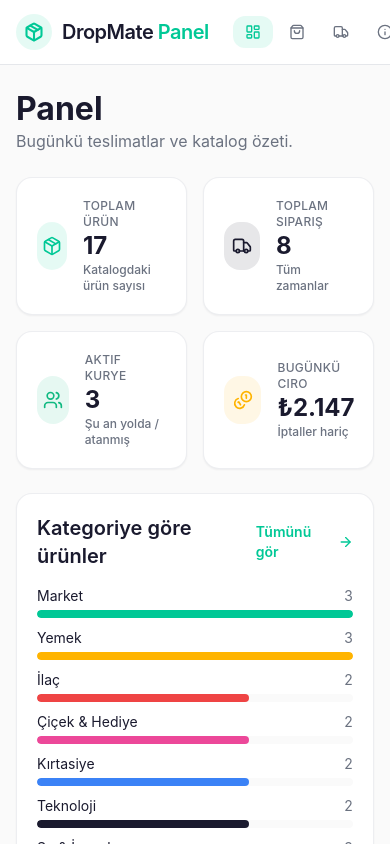
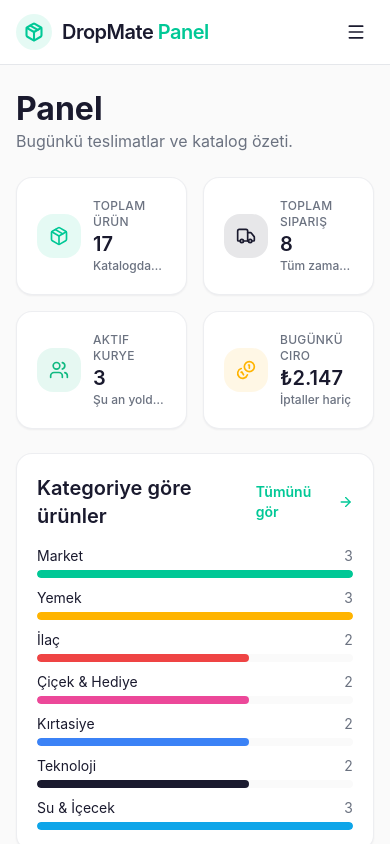
Before and after one commit to efesrnn/DropMate_Panel, a React (Vite) app: page / in a window 390 px wide. Shown: the top 844 px of the page. Built offline with nearby package versions, Linux system fonts and the light colour scheme.

Commit message:
responsive Navbar & UI polish

```diff
--- a/src/components/Layout.jsx
+++ b/src/components/Layout.jsx
@@ -1,16 +1,20 @@
 import React from 'react'
-import { Outlet } from 'react-router-dom'
+import { Outlet, useLocation } from 'react-router-dom'
 import Navbar from './Navbar.jsx'
 
 export default function Layout() {
+  const { pathname } = useLocation()
   return (
-    <div className="min-h-screen bg-bg text-secondary">
+    <div className="min-h-screen bg-bg text-secondary flex flex-col">
       <Navbar />
-      <main className="max-w-6xl mx-auto px-4 md:px-6 py-6 md:py-10">
+      <main
+        key={pathname}
+        className="flex-1 max-w-6xl w-full mx-auto px-4 md:px-6 py-6 md:py-10 animate-fade-in"
+      >
         <Outlet />
       </main>
-      <footer className="max-w-6xl mx-auto px-4 md:px-6 py-8 text-caption text-ink-muted">
-        DropMate Panel — Sipariş ver. Komşun getirsin. ·{' '}
+      <footer className="max-w-6xl w-full mx-auto px-4 md:px-6 py-8 text-caption text-ink-muted flex flex-wrap items-center justify-between gap-2">
+        <span>DropMate Panel · Sipariş ver. Komşun getirsin.</span>
         <span className="text-secondary">© {new Date().getFullYear()} Efe Serin</span>
       </footer>
     </div>
--- a/src/components/Navbar.jsx
+++ b/src/components/Navbar.jsx
@@ -1,19 +1,21 @@
-import React from 'react'
+import React, { useState } from 'react'
 import { NavLink, Link } from 'react-router-dom'
-import { Package, LayoutDashboard, ShoppingBag, Truck, Info } from 'lucide-react'
+import { Package, LayoutDashboard, ShoppingBag, Truck, Info, Menu, X } from 'lucide-react'
 
 const links = [
-  { to: '/',         label: 'Panel',   icon: LayoutDashboard, end: true },
-  { to: '/products', label: 'Ürünler', icon: ShoppingBag },
+  { to: '/',         label: 'Panel',      icon: LayoutDashboard, end: true },
+  { to: '/products', label: 'Ürünler',    icon: ShoppingBag },
   { to: '/orders',   label: 'Siparişler', icon: Truck },
-  { to: '/about',    label: 'Hakkında', icon: Info }
+  { to: '/about',    label: 'Hakkında',   icon: Info }
 ]
 
 export default function Navbar() {
+  const [open, setOpen] = useState(false)
+
   return (
     <header className="sticky top-0 z-30 bg-surface/90 backdrop-blur border-b border-line">
       <div className="max-w-6xl mx-auto px-4 md:px-6 h-16 flex items-center gap-2">
-        <Link to="/" className="flex items-center gap-2.5 mr-4 shrink-0">
+        <Link to="/" className="flex items-center gap-2.5 mr-4 shrink-0" onClick={() => setOpen(false)}>
           <span className="w-9 h-9 rounded-full bg-primary/10 flex items-center justify-center">
             <Package className="w-5 h-5 text-primary" strokeWidth={2.5} />
           </span>
@@ -22,7 +24,7 @@
           </span>
         </Link>
 
-        <nav className="flex items-center gap-1 ml-auto">
+        <nav className="hidden md:flex items-center gap-1 ml-auto">
           {links.map(({ to, label, icon: Icon, end }) => (
             <NavLink
               key={to}
@@ -38,11 +40,45 @@
               }
             >
               <Icon className="w-4 h-4" />
-              <span className="hidden sm:inline">{label}</span>
+              <span>{label}</span>
             </NavLink>
           ))}
         </nav>
+
+        <button
+          onClick={() => setOpen(v => !v)}
+          className="md:hidden ml-auto p-2 rounded-btn hover:bg-bg text-secondary"
+          aria-label="Menüyü aç"
+        >
+          {open ? <X className="w-5 h-5" /> : <Menu className="w-5 h-5" />}
+        </button>
       </div>
+
+      {open && (
+        <nav className="md:hidden border-t border-line bg-surface animate-fade-in">
+          <div className="max-w-6xl mx-auto px-4 py-2 flex flex-col">
+            {links.map(({ to, label, icon: Icon, end }) => (
+              <NavLink
+                key={to}
+                to={to}
+                end={end}
+                onClick={() => setOpen(false)}
+                className={({ isActive }) =>
+                  [
+                    'flex items-center gap-2 px-3 py-3 rounded-btn text-body font-semibold transition',
+                    isActive
+                      ? 'bg-primary/10 text-primary'
+                      : 'text-secondary hover:bg-bg'
+                  ].join(' ')
+                }
+              >
+                <Icon className="w-4 h-4" />
+                {label}
+              </NavLink>
+            ))}
+          </div>
+        </nav>
+      )}
     </header>
   )
 }
--- a/src/components/StatCard.jsx
+++ b/src/components/StatCard.jsx
@@ -12,14 +12,14 @@
     success:   'bg-state-success/10 text-state-success'
   }
   return (
-    <div className="card flex items-center gap-4">
-      <div className={`w-12 h-12 rounded-card flex items-center justify-center ${TONE[tone]}`}>
+    <div className="card flex items-center gap-3 md:gap-4">
+      <div className={`w-11 h-11 md:w-12 md:h-12 rounded-2xl flex items-center justify-center shrink-0 ${TONE[tone]}`}>
         {icon}
       </div>
       <div className="min-w-0">
         <div className="text-caption text-ink-muted uppercase tracking-wide">{label}</div>
-        <div className="text-h1 font-display text-secondary leading-none mt-1">{value}</div>
-        {hint && <div className="text-caption text-ink-muted mt-1">{hint}</div>}
+        <div className="text-h2 md:text-h1 font-display text-secondary leading-none mt-1">{value}</div>
+        {hint && <div className="text-caption text-ink-muted mt-1 truncate">{hint}</div>}
       </div>
     </div>
   )
--- a/src/index.css
+++ b/src/index.css
@@ -13,31 +13,45 @@
   body {
     margin: 0;
   }
+
+  ::selection {
+    background: rgba(0, 200, 150, 0.25);
+  }
+
+  /* Subtle scrollbars to match the brand. */
+  ::-webkit-scrollbar { width: 10px; height: 10px; }
+  ::-webkit-scrollbar-thumb { background: #E5E7EB; border-radius: 999px; }
+  ::-webkit-scrollbar-thumb:hover { background: #D1D5DB; }
 }
 
 @layer components {
   .btn-primary {
-    @apply inline-flex items-center justify-center gap-2 rounded-btn bg-primary px-4 py-2.5 text-white font-semibold shadow-sm transition hover:bg-primary-dark active:scale-[0.98];
+    @apply inline-flex items-center justify-center gap-2 rounded-btn bg-primary px-4 py-2.5 text-white font-semibold shadow-sm transition-all duration-150 hover:bg-primary-dark hover:shadow-md active:scale-[0.98] focus:outline-none focus:ring-2 focus:ring-primary/40;
   }
 
   .btn-secondary {
-    @apply inline-flex items-center justify-center gap-2 rounded-btn bg-secondary px-4 py-2.5 text-white font-semibold shadow-sm transition hover:opacity-90 active:scale-[0.98];
+    @apply inline-flex items-center justify-center gap-2 rounded-btn bg-secondary px-4 py-2.5 text-white font-semibold shadow-sm transition-all duration-150 hover:opacity-90 hover:shadow-md active:scale-[0.98];
   }
 
   .btn-ghost {
-    @apply inline-flex items-center justify-center gap-2 rounded-btn border border-line bg-surface px-4 py-2.5 text-secondary font-semibold transition hover:bg-bg;
+    @apply inline-flex items-center justify-center gap-2 rounded-btn border border-line bg-surface px-4 py-2.5 text-secondary font-semibold transition-all duration-150 hover:bg-bg hover:border-ink-muted/30 active:scale-[0.98];
   }
 
   .btn-danger {
-    @apply inline-flex items-center justify-center gap-2 rounded-btn bg-state-error/10 px-3 py-2 text-state-error font-semibold transition hover:bg-state-error hover:text-white;
+    @apply inline-flex items-center justify-center gap-2 rounded-btn bg-state-error/10 px-3 py-2 text-state-error font-semibold transition-all duration-150 hover:bg-state-error hover:text-white active:scale-[0.98];
   }
 
   .card {
-    @apply rounded-card bg-surface shadow-sm border border-line/70 p-5 transition hover:shadow-md;
+    @apply rounded-2xl bg-surface shadow-sm border border-line/70 p-5 transition-all duration-200 hover:shadow-md hover:-translate-y-0.5;
+  }
+
+  /* Static card variant — for dashboard tiles that should not jump on hover. */
+  .card-flat {
+    @apply rounded-2xl bg-surface shadow-sm border border-line/70 p-5;
   }
 
   .input {
-    @apply w-full rounded-btn border border-line bg-surface px-3 py-2.5 text-body text-secondary outline-none transition focus:border-primary focus:ring-2 focus:ring-primary/20;
+    @apply w-full rounded-btn border border-line bg-surface px-3 py-2.5 text-body text-secondary outline-none transition focus:border-primary focus:ring-2 focus:ring-primary/20 placeholder:text-ink-muted/70;
   }
 
   .label {
@@ -48,3 +62,14 @@
     @apply inline-flex items-center gap-1 rounded-full px-2.5 py-1 text-caption font-semibold;
   }
 }
+
+@layer utilities {
+  @keyframes fadeIn {
+    from { opacity: 0; transform: translateY(4px); }
+    to   { opacity: 1; transform: translateY(0); }
+  }
+
+  .animate-fade-in {
+    animation: fadeIn 0.2s ease-out both;
+  }
+}
```
